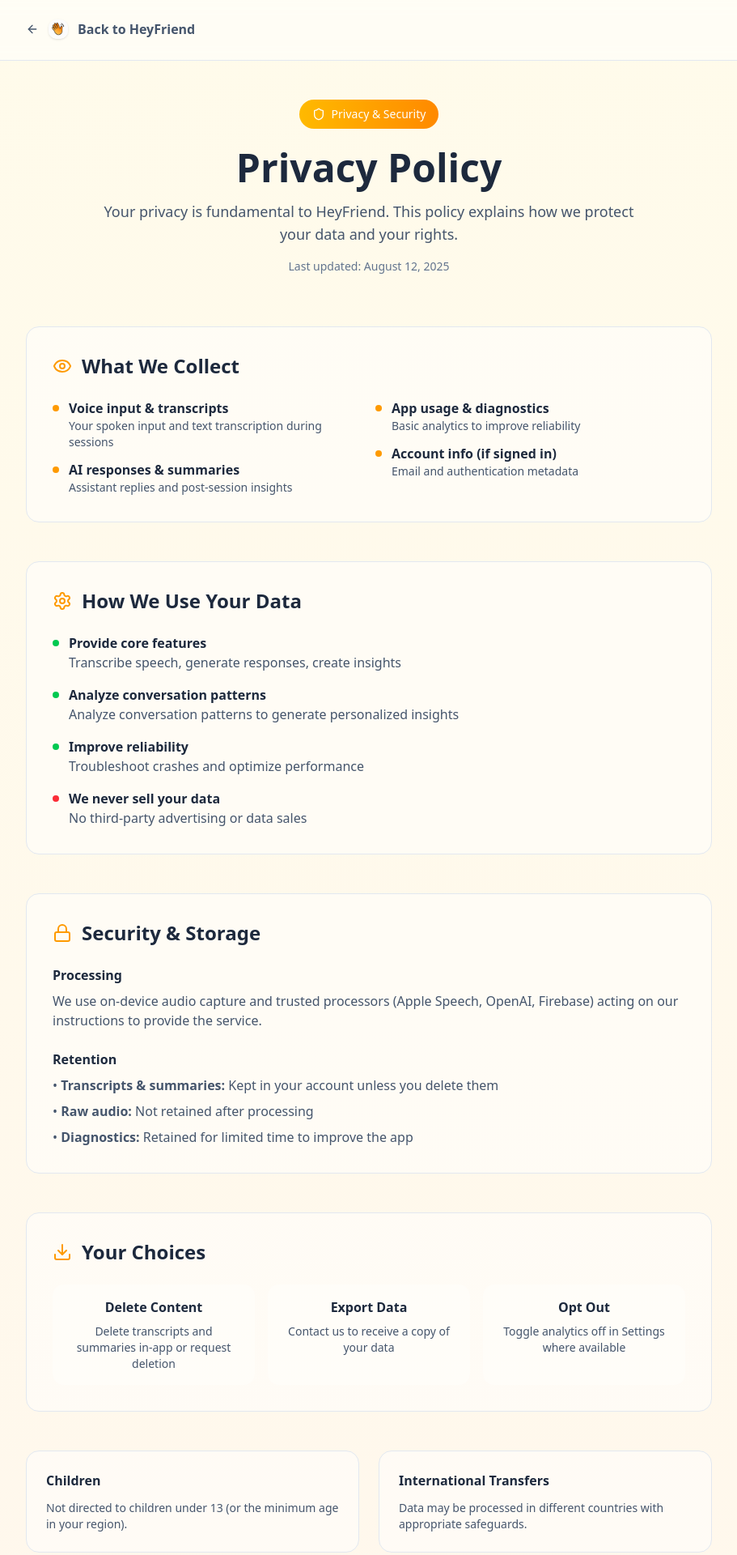
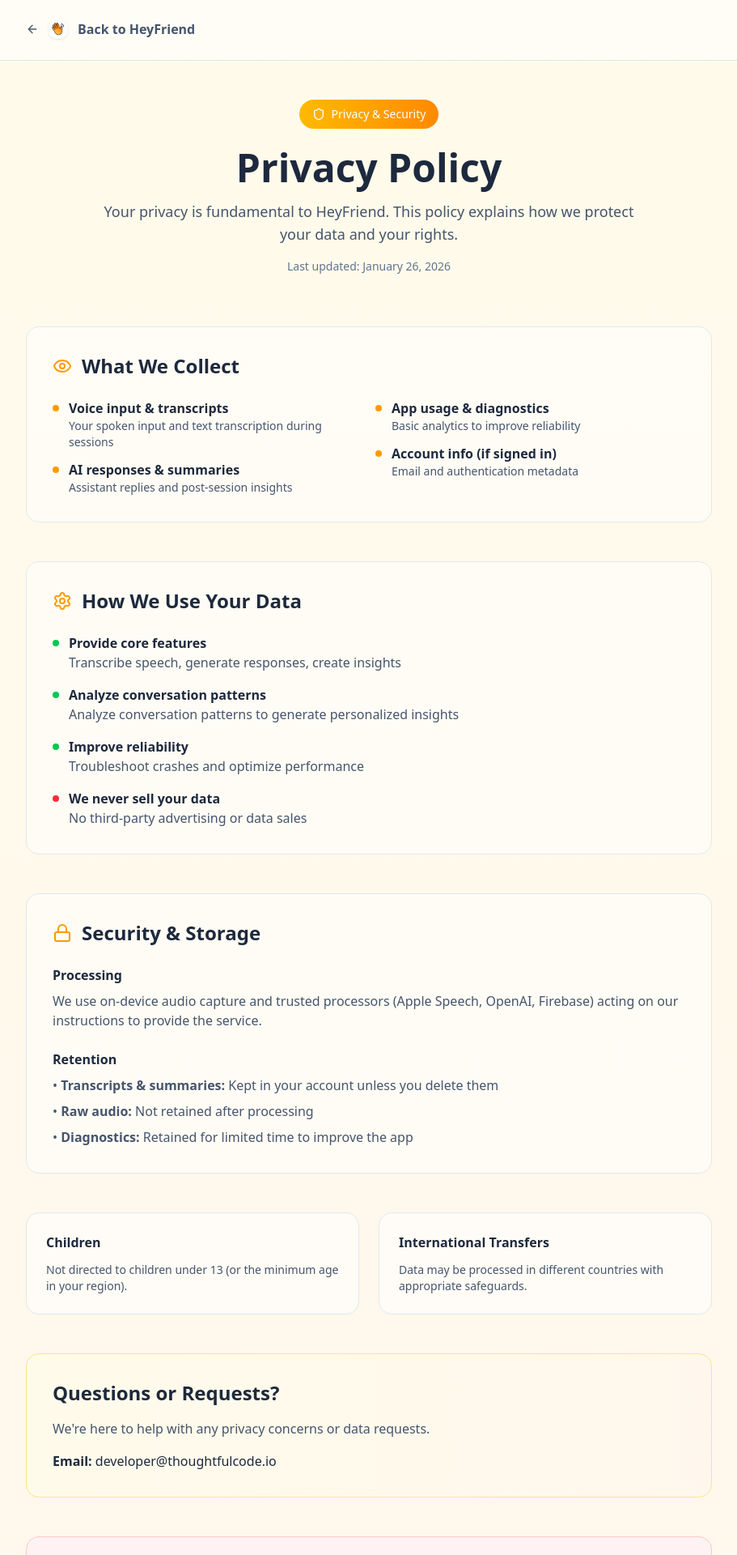
Before and after one commit to denisltatar/heyfriend-website, a Next.js app: page /privacy in a window 1280 px wide. Shown: the top 1920 px of the page at 81% size, without its empty margins (184-1095 px from the left). Built offline with nearby package versions, Linux system fonts and the light colour scheme.

Commit message:
updated privacy policy

```diff
--- a/app/privacy/page.tsx
+++ b/app/privacy/page.tsx
@@ -36,7 +36,7 @@
           <p className="text-lg text-slate-600 max-w-2xl mx-auto">
             Your privacy is fundamental to HeyFriend. This policy explains how we protect your data and your rights.
           </p>
-          <p className="text-sm text-slate-500 mt-4">Last updated: August 12, 2025</p>
+          <p className="text-sm text-slate-500 mt-4">Last updated: January 26, 2026</p>
         </div>
 
         {/* Policy Content */}
@@ -144,7 +144,7 @@
           </section>
 
           {/* Your choices */}
-          <section className="bg-white/50 rounded-2xl p-8 border border-slate-200">
+          {/* <section className="bg-white/50 rounded-2xl p-8 border border-slate-200">
             <h2 className="text-2xl font-bold text-slate-800 mb-6 flex items-center gap-3">
               <Download className="h-6 w-6 text-amber-500" />
               Your Choices
@@ -163,7 +163,7 @@
                 <p className="text-sm text-slate-600">Toggle analytics off in Settings where available</p>
               </div>
             </div>
-          </section>
+          </section> */}
 
           {/* Additional info */}
           <div className="grid gap-6 md:grid-cols-2">
@@ -182,7 +182,7 @@
             <h2 className="text-2xl font-bold text-slate-800 mb-4">Questions or Requests?</h2>
             <p className="text-slate-600 mb-4">We&apos;re here to help with any privacy concerns or data requests.</p>
             <div className="space-y-2">
-              <p className="text-slate-800"><strong>Email:</strong> support@heyfriend.app</p>
+              <p className="text-slate-800"><strong>Email:</strong> developer@thoughtfulcode.io</p>
             </div>
           </section>
 
```
